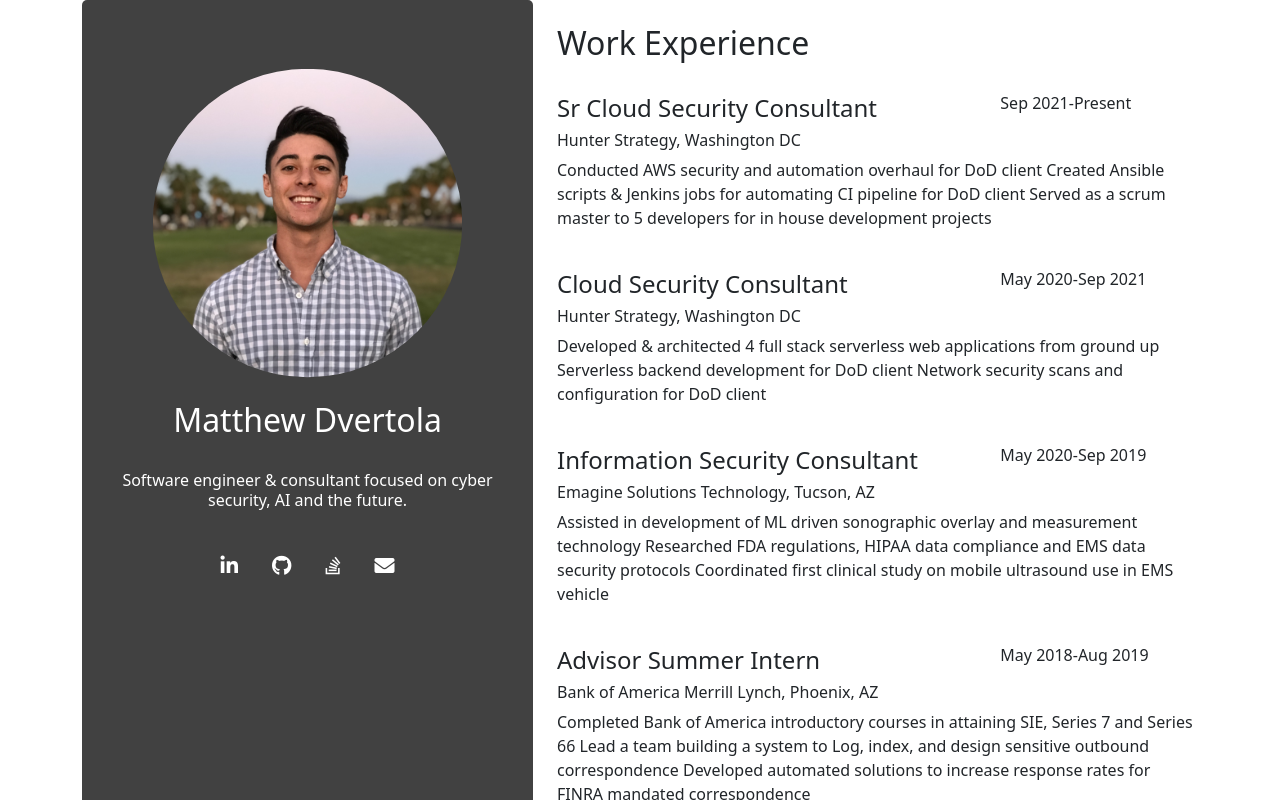
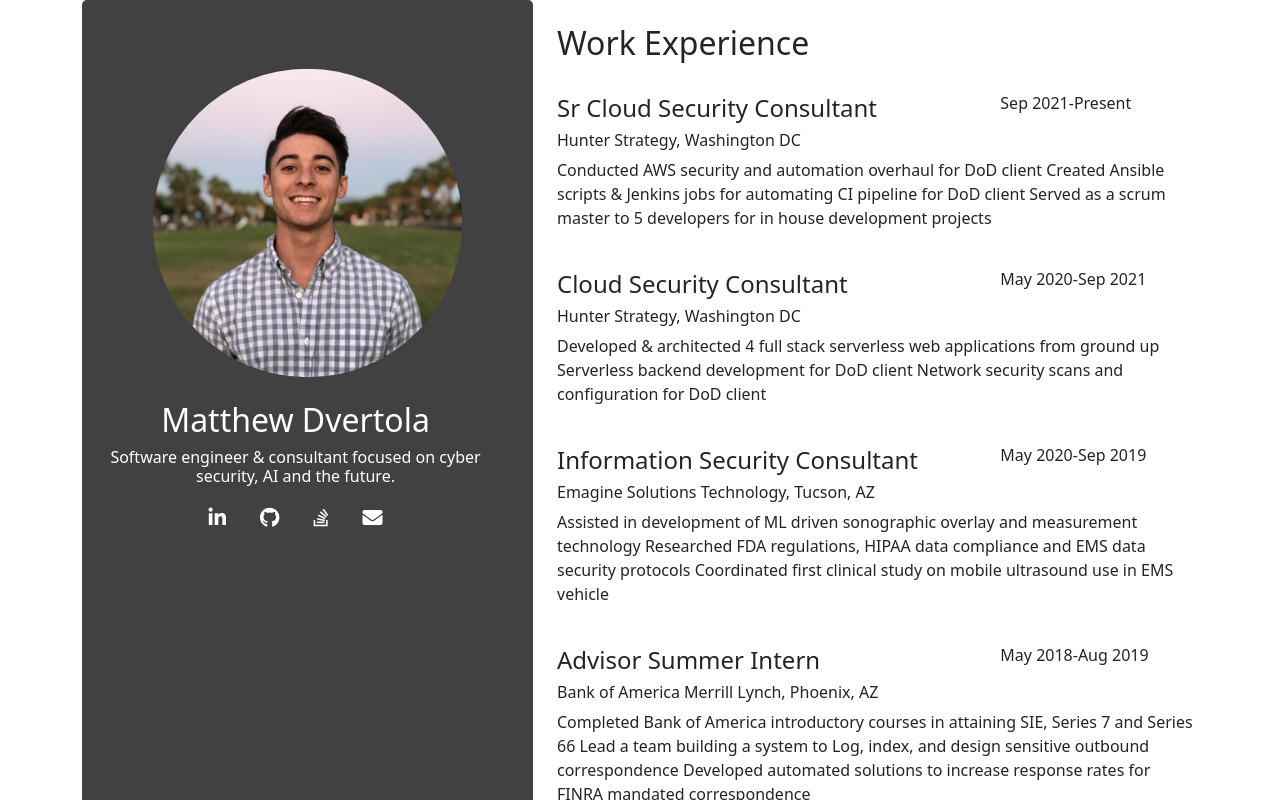
Before and after one commit to mdvertola/my-site, an Angular app in the folder site/: page / in a window 1280 px wide. Shown: the top 800 px of the page. Built offline with nearby package versions, Linux system fonts and the light colour scheme.

Commit message:
fixed favicon buttons

```diff
--- a/site/src/app/components/about-me/about-me.component.html
+++ b/site/src/app/components/about-me/about-me.component.html
@@ -4,20 +4,20 @@
             <img class="me" src="../../../assets/img/me.jpg">
     </div>
 
-    <div class="row center">
+    <div class="row center container">
         <h2>{{about.name}}</h2>
     </div>
 
-    <div class="row center">
-        <h6 class="padded-5">{{about.bio}}</h6>
+    <div class="row center container">
+        <h6>{{about.bio}}</h6>
     </div>
 
-    <div class="row center">
+    <div class="row center container">
         <div class="col">
             <button (click)="nav(about.linkedInUrl)" type="button" class="btn btn-link btn-lg white-link"><i class='fab fa-linkedin-in'></i></button>
             <button (click)="nav(about.gitHubUrl)" type="button" class="btn btn-link btn-lg white-link"><i class='fab fa-github'></i></button>
             <button (click)="nav(about.stackOverflowUrl)" type="button" class="btn btn-link btn-lg white-link"><i class='fab fa-stack-overflow'></i></button>
-            <button (click)="mail(about.email)" type="button" class="btn btn-link btn-lg white-link"><i class='fa fa-envelope'></i></button>
+            <button type="button" class="btn btn-link btn-lg white-link"><a class="white-link" href="mailto:{{about.email}}"><i class='fa fa-envelope'></i></a></button>
         </div>
     </div>
 
--- a/site/src/app/components/about-me/about-me.component.ts
+++ b/site/src/app/components/about-me/about-me.component.ts
@@ -15,9 +15,7 @@ export class AboutMeComponent implements OnInit {
     this.about= this.data.getAboutMe()
   }
   nav(link: string){
-    console.log(link)
+    window.open(link)
   }
-  mail(email:string){
-    console.log(email)
-  }
+
 }
```
Also changed, not shown: site/src/app/routes/main/main.component.html (line endings or trailing spaces).
